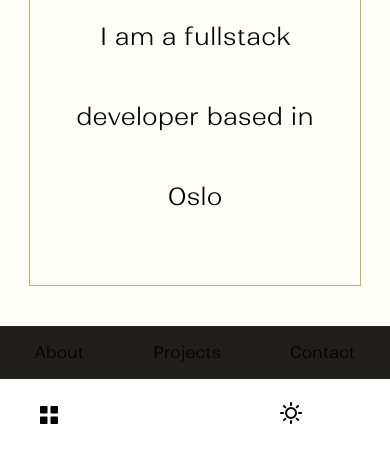
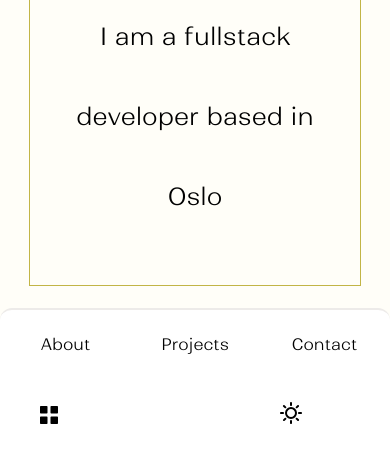
Before and after one commit to detrett/portfolio, a website built with webpack: page src/template.html in a window 390 px wide. Both pictures are taken after a click on the button 49 px from the left and 808 px from the top of the page. Shown: the part 393-844 px from the top of the page. Built offline with nearby package versions, Linux system fonts and the light colour scheme; files whose address does not match are found by name.

Commit message:
style: style mobile header

```diff
--- a/src/styles.css
+++ b/src/styles.css
@@ -244,6 +244,7 @@ h1 {
 }
 
 .nav-list-item > a {
+  padding: 0.75rem;
   color: var(--black);
 }
 .nav-list-item > a:hover {
@@ -492,19 +493,56 @@ footer {
     display: block;
   }
 
+  .nav-list-item a {
+    text-align: center;
+    width: 5rem;
+    display: block;
+    padding: 1rem 0.2rem;
+  }
+
   .nav-list.dropdown-menu.active,
   .lang-list.dropdown-menu.active {
-    background-color: var(--neutral-dark);
+    padding: 0.5rem;
+    background-color: var(--white);
     position: fixed;
     width: 100%;
     left: 0;
     bottom: 4.5rem;
-    padding: 1rem;
     display: flex;
-    justify-content: space-around;
+    justify-content: space-evenly;
+    border-top-left-radius: 12px;
+    border-top-right-radius: 12px;
+    /* box-shadow: 0px -2px 2px rgba(50, 50, 50, 0.75); */
+    border-top: 2px solid var(--neutral-light);
+    animation: slide-in 0.2s ease-out;
+    z-index: -1;
+  }
+
+  @keyframes slide-in {
+    0% {
+      transform: translateY(50%);
+    }
+    100% {
+      transform: translateY(0%);
+    }
+  }
+
+  .lang-list {
+    border-radius: 0;
   }
 
   .lang-list::before {
+    display: none;
+  }
+
+  .dropdown-item a {
+    text-align: center;
+    width: 5rem;
+    padding: 1rem 0.2rem;
+    border-radius: 8px;
+  }
+
+  .dropdown-item:not(:last-child)::after {
     display: none;
   }
 
```
